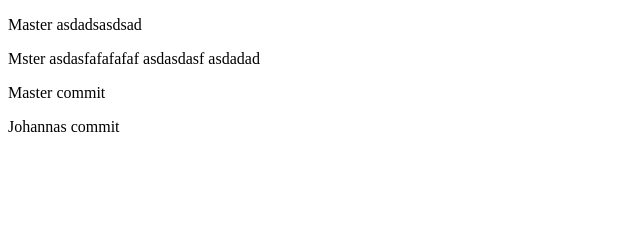
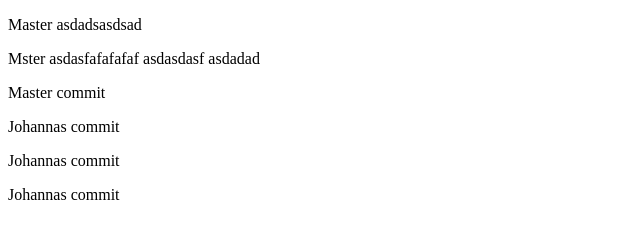
Before and after one commit to TimurYusupov/gitTest, a plain HTML site: page 08/index.html in a window 1280 px wide. Shown: the whole page, without its empty margins (0-640 px from the left). Drawn offline with Linux system fonts and the light colour scheme.

Commit message:
commit 2

```diff
--- a/08/index.html
+++ b/08/index.html
@@ -14,6 +14,8 @@
    <p>Master commit</p>
 
    <p>Johannas commit</p>
+   <p>Johannas commit</p>
+   <p>Johannas commit</p>
 
 </body>
 </html>
```
